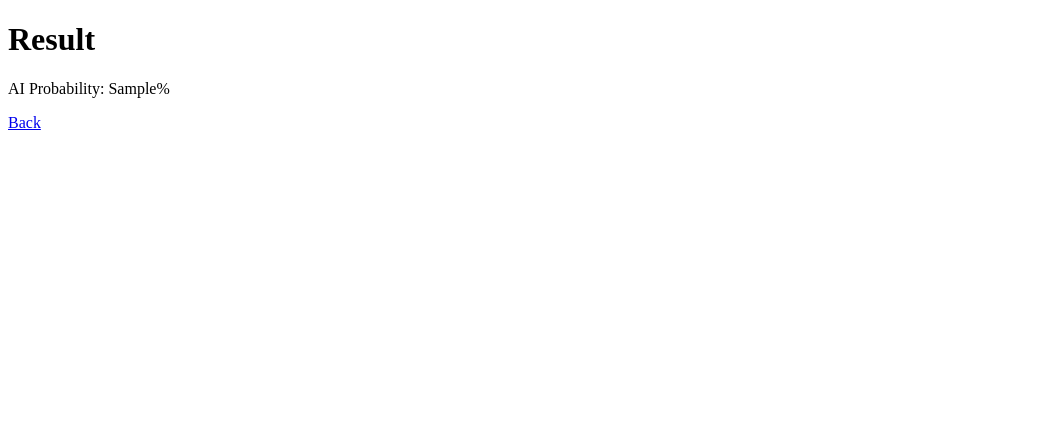
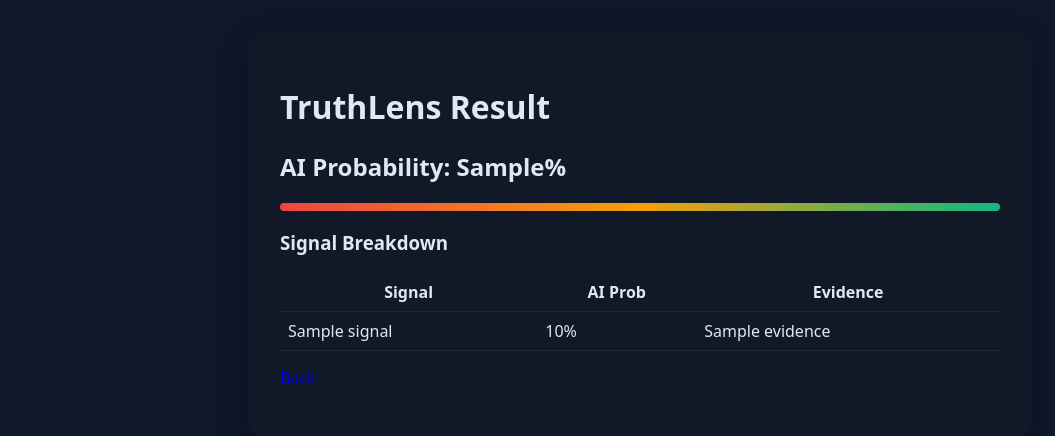
Before and after one commit to anushri-dev07/Truthlens, a FastAPI app: template truthlens/api/templates/result.html in a window 1280 px wide. Shown: the top 436 px of the page, without its empty margins (0-1055 px from the left). Run offline with FastAPI, Linux system fonts and the light colour scheme; the template is opened without the code that fills it: most values are stand-ins (such as "Sample title", 1, 10 or a date in 2020).

Commit message:
Phase 7: nicer UI with signal breakdown

```diff
--- a/truthlens/api/templates/result.html
+++ b/truthlens/api/templates/result.html
@@ -2,11 +2,36 @@
 <html lang="en">
 <head>
   <meta charset="UTF-8">
-  <title>TruthLens Result</title>
+  <meta name="viewport" content="width=device-width, initial-scale=1.0">
+  <title>TruthLens - AI Video Detector</title>
+  <style>
+    body{font-family:system-ui,-apple-system,Segoe UI,Roboto,sans-serif;margin:2rem;background:#0f172a;color:#e2e8f0}
+    .card{max-width:720px;margin:0 auto;background:#111827;padding:2rem;border-radius:1rem;box-shadow:0 10px 30px rgba(0,0,0,.3)}
+    table{width:100%;border-collapse:collapse;margin-top:1rem}
+    th,td{padding:.5rem;border-bottom:1px solid #1f2937}
+    .bar{background:#1f2937;height:8px;border-radius:4px;overflow:hidden}
+    .fill{background:linear-gradient(90deg,#ef4444,#f59e0b,#10b981);height:100%}
+  </style>
 </head>
 <body>
-  <h1>Result</h1>
-  <p>AI Probability: {{ ai_probability }}%</p>
-  <a href="/">Back</a>
+  <div class="card">
+    <h1>TruthLens Result</h1>
+    <h2>AI Probability: <strong>{{ ai_probability }}%</strong></h2>
+    <div class="bar"><div class="fill" style="width: {{ ai_probability }}%"></div></div>
+    <h3>Signal Breakdown</h3>
+    <table>
+      <thead><tr><th>Signal</th><th>AI Prob</th><th>Evidence</th></tr></thead>
+      <tbody>
+      {% for s in signals %}
+        <tr>
+          <td>{{ s.name }}</td>
+          <td>{{ (s.prob_ai*100)|round(1) }}%</td>
+          <td>{{ s.evidence|join(', ') }}</td>
+        </tr>
+      {% endfor %}
+      </tbody>
+    </table>
+    <p><a href="/">Back</a></p>
+  </div>
 </body>
 </html>
```
Also changed, not shown: truthlens/api/templates/index.html (+15 -6 lines).
